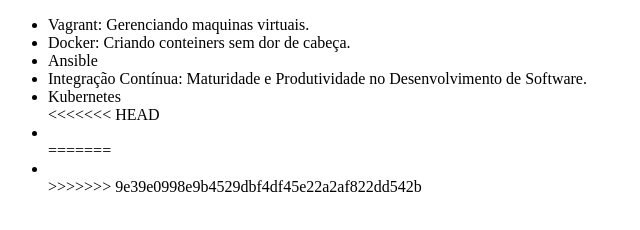
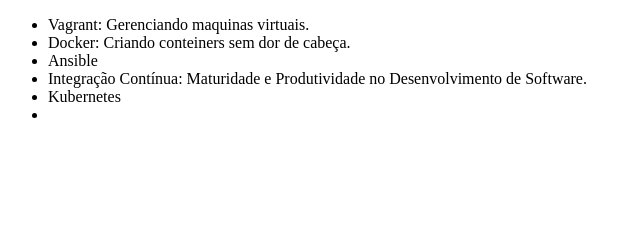
Before and after one commit to Rorafa21/Aulagit, a plain HTML site: page index.html in a window 1280 px wide. Shown: the whole page, without its empty margins (0-640 px from the left). Drawn offline with Linux system fonts and the light colour scheme.

Commit message:
Corrigindo linhas

```diff
--- a/index.html
+++ b/index.html
@@ -11,12 +11,7 @@
         <li>Ansible</li>
         <li>Integração Contínua: Maturidade e Produtividade no Desenvolvimento de Software.</li>
         <li>Kubernetes</li>
-<<<<<<< HEAD
         <li></li>
-=======
-        <li>
-        </li>
->>>>>>> 9e39e0998e9b4529dbf4df45e22a2af822dd542b
     </ul>
 </body>
 </html>
```
